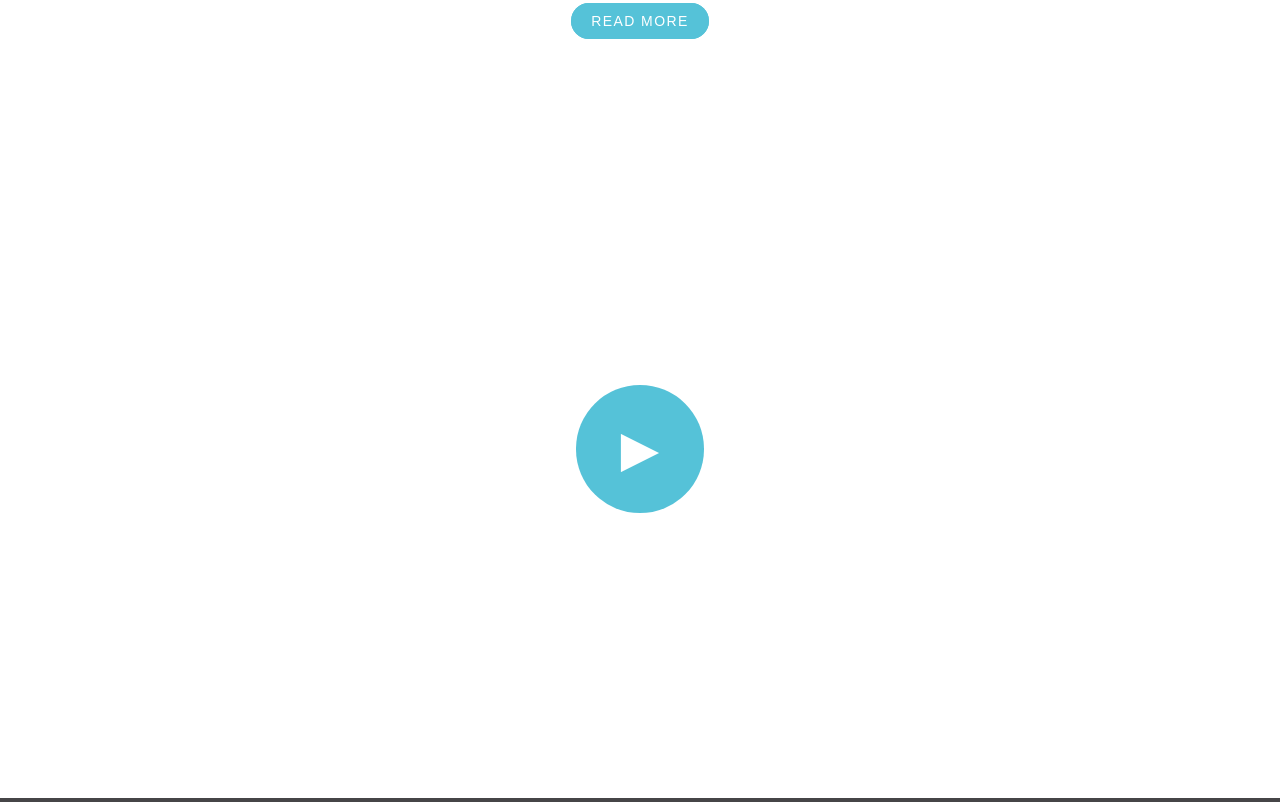
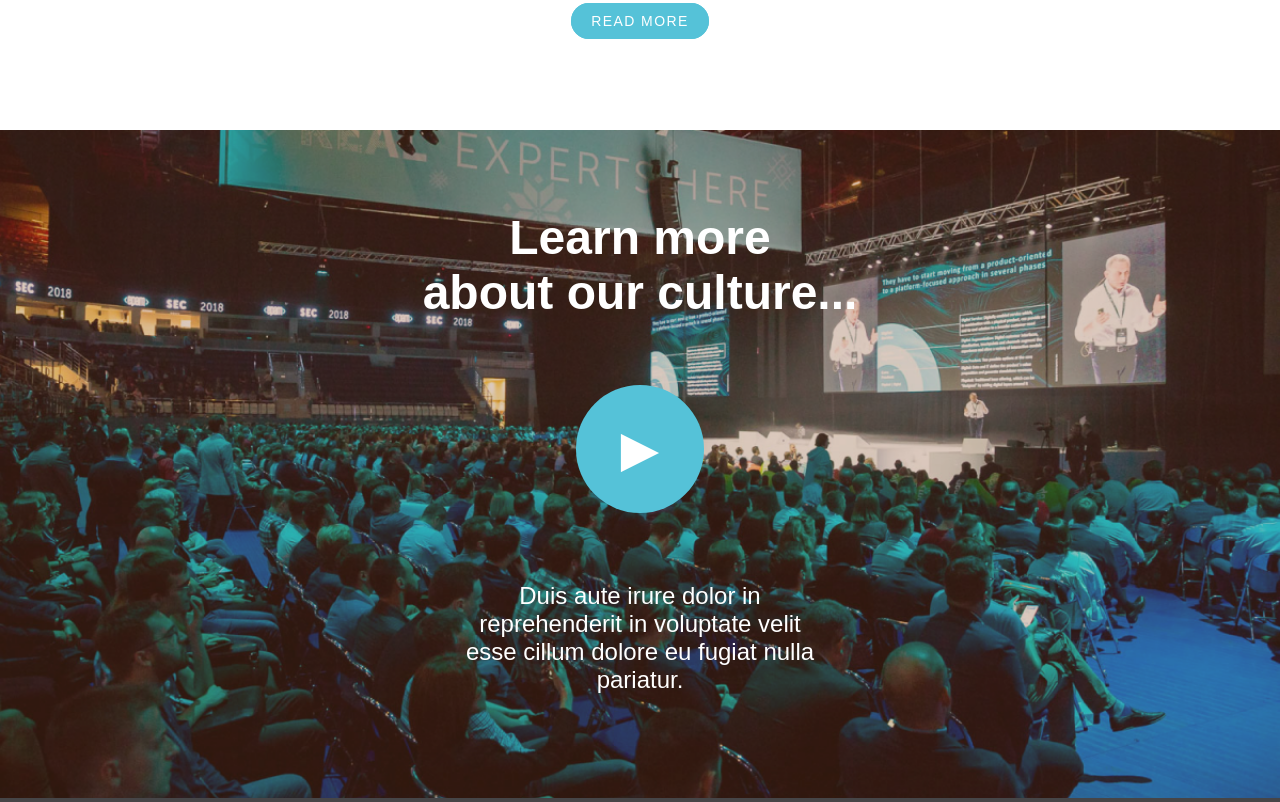
Before and after one commit to OtabekOrtikov/web-final-project, a website: page src/index.html in a window 1280 px wide. Shown: the part 1280-2082 px from the top of the page. Drawn offline with nearby package versions, Linux system fonts and the light colour scheme; the site is published under a folder, as on GitHub Pages, so addresses that start at the root find nothing.

Commit message:
fix bug with background images

```diff
--- a/src/styles/main.scss
+++ b/src/styles/main.scss
@@ -68,7 +68,7 @@
     height: auto;
     color: $white;
     padding: 80px 0;
-    background-image: url('/src/assets/learn-more-image.jpg');
+    background-image: url('../../assets/learn-more-image.jpg');
     background-position: left top;
     background-repeat: no-repeat;
     background-size: cover;
```
Also changed, not shown: src/styles/css/styles.css, 1 other file.
